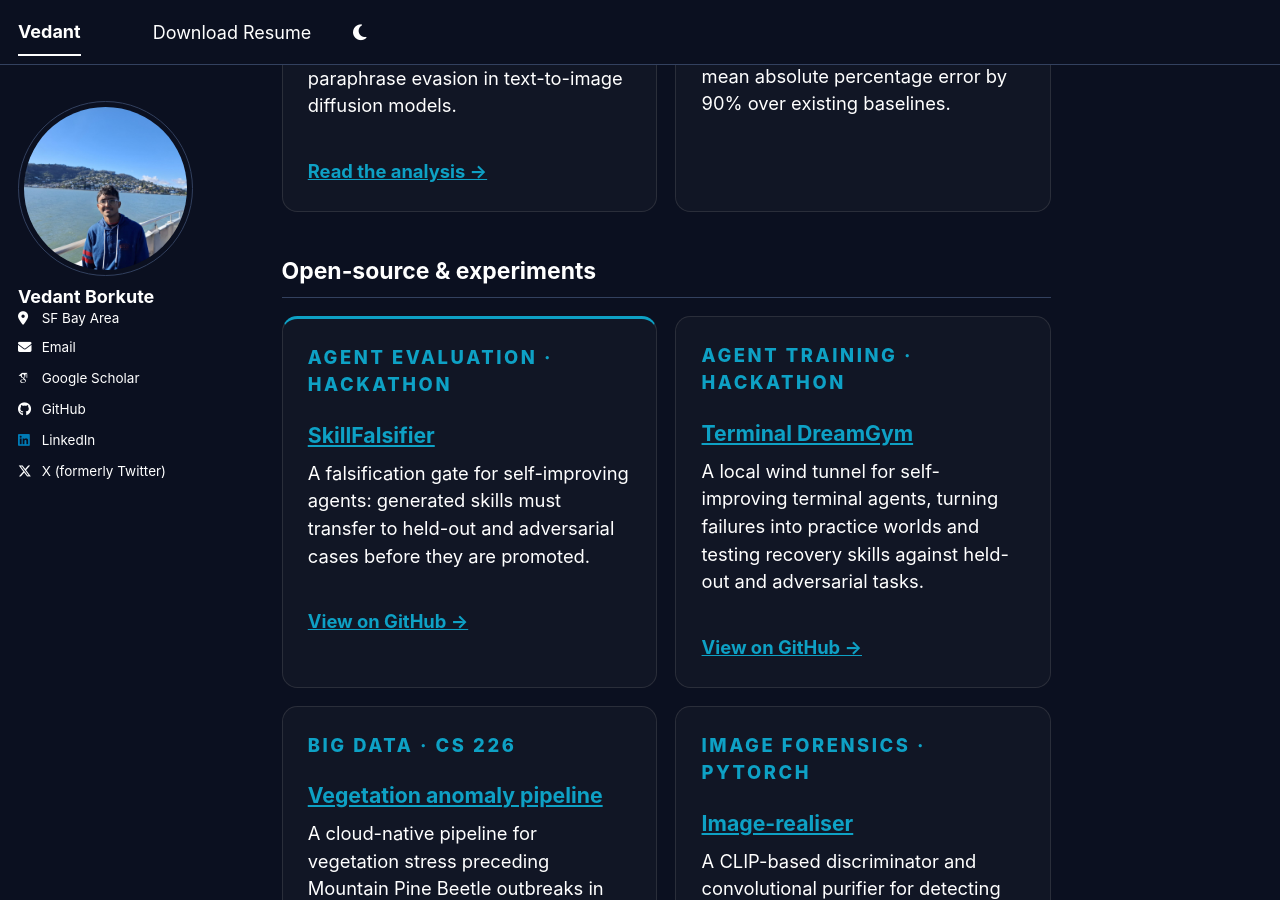
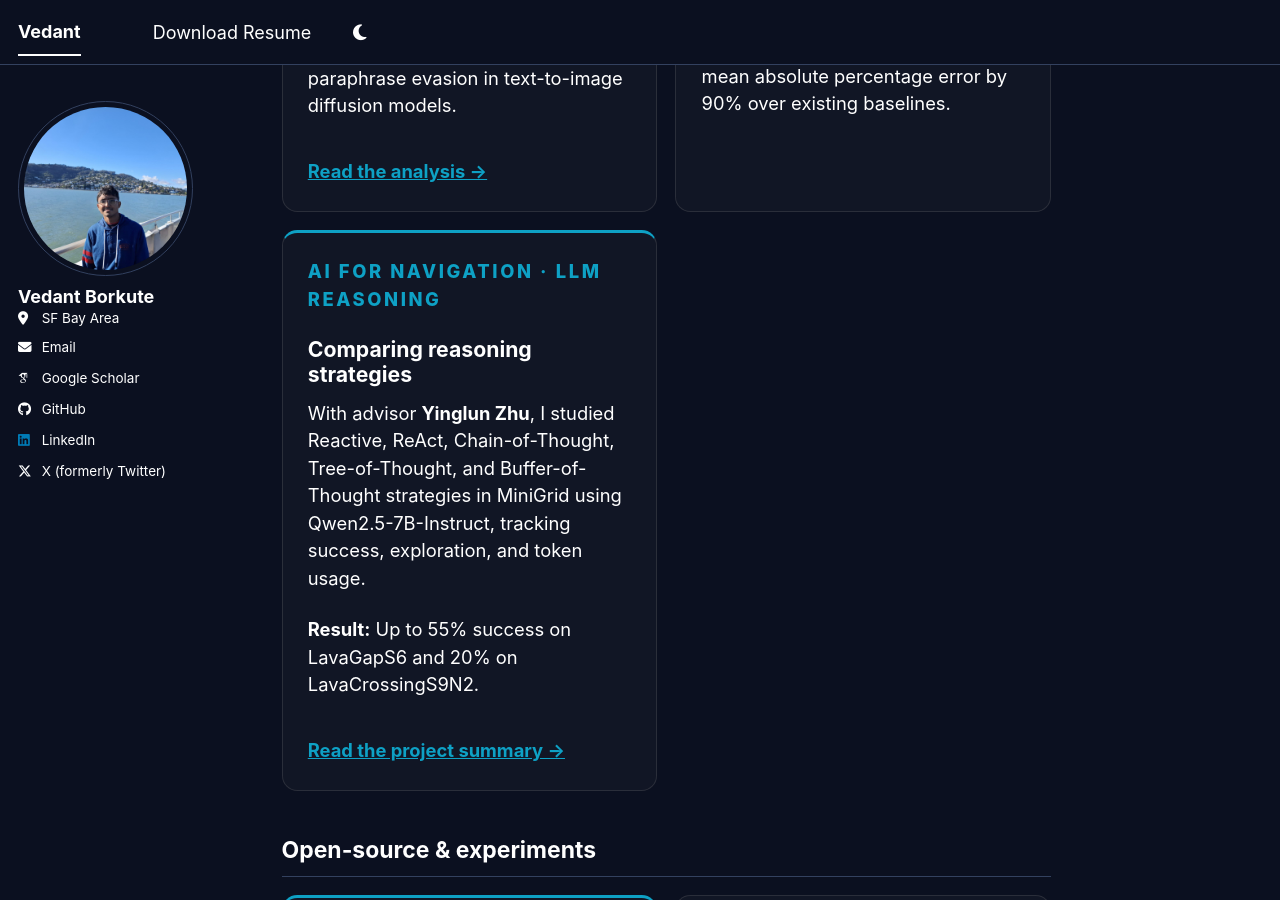
Before and after one commit to Vedant2100/vedant2100.github.io, a Jekyll site: the page built from _pages/about.md, in a window 1280 px wide and 900 px high, scrolled down 1445 px. Built offline with Jekyll 4.4.1, drawn with Linux system fonts in a browser that asks for light colours; some web fonts are replaced; a script bundle is joined from its source files by our own code; library files that are not in the unit come from our copies.

Commit message:
Restore navigation reasoning project showcase

```diff
--- a/_pages/about.md
+++ b/_pages/about.md
@@ -50,6 +50,13 @@ redirect_from:
     <h3>From noisy data to decisions</h3>
     <p>At <a href="https://finarb.ai/">Finarb AI</a>, I built forecasting pipelines and AI-assisted analytical workflows for pharmaceutical supply-chain planning, reducing mean absolute percentage error by 90% over existing baselines.</p>
   </article>
+  <article class="home-card home-card--accent">
+    <p class="home-card__eyebrow">AI FOR NAVIGATION · LLM REASONING</p>
+    <h3>Comparing reasoning strategies</h3>
+    <p>With advisor <strong>Yinglun Zhu</strong>, I studied Reactive, ReAct, Chain-of-Thought, Tree-of-Thought, and Buffer-of-Thought strategies in MiniGrid using Qwen2.5-7B-Instruct, tracking success, exploration, and token usage.</p>
+    <p><strong>Result:</strong> Up to 55% success on LavaGapS6 and 20% on LavaCrossingS9N2.</p>
+    <a class="home-card__link" href="/cv/">Read the project summary →</a>
+  </article>
 </div>
 
 ## Open-source & experiments
```
